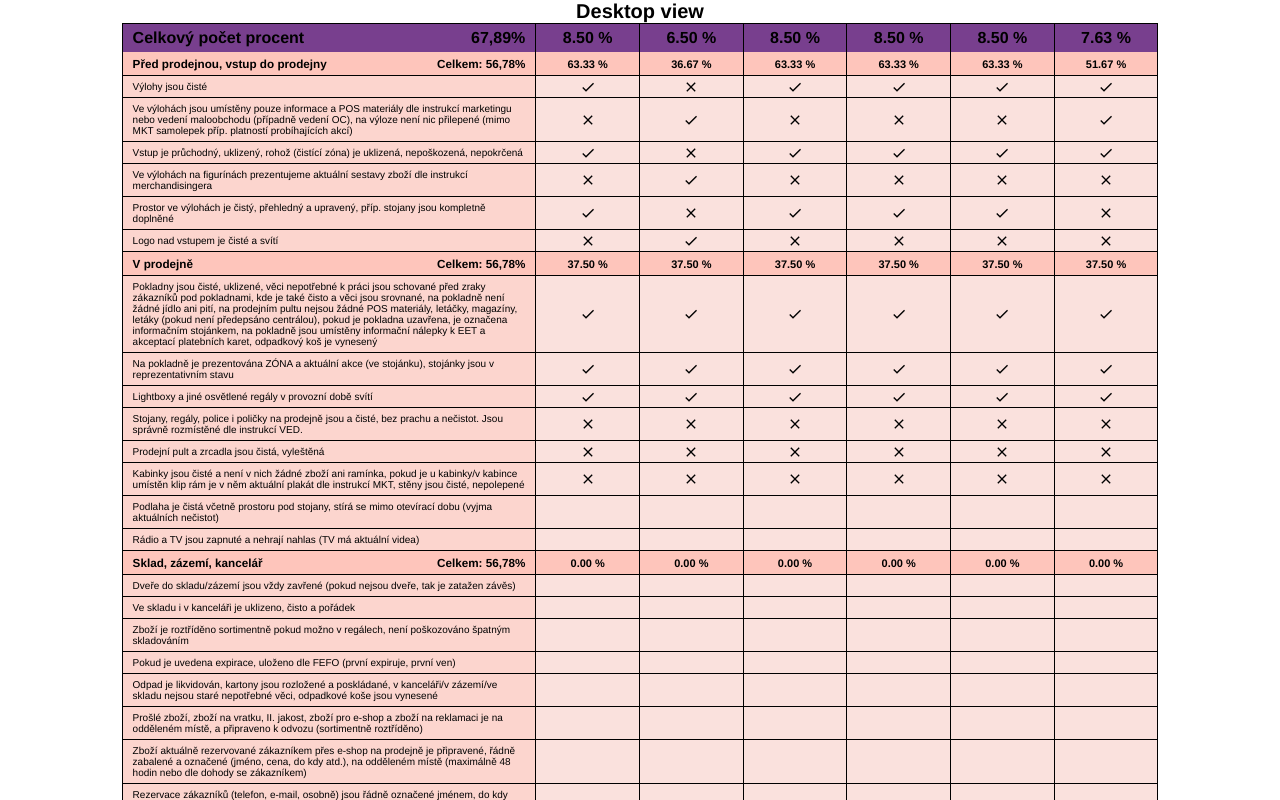
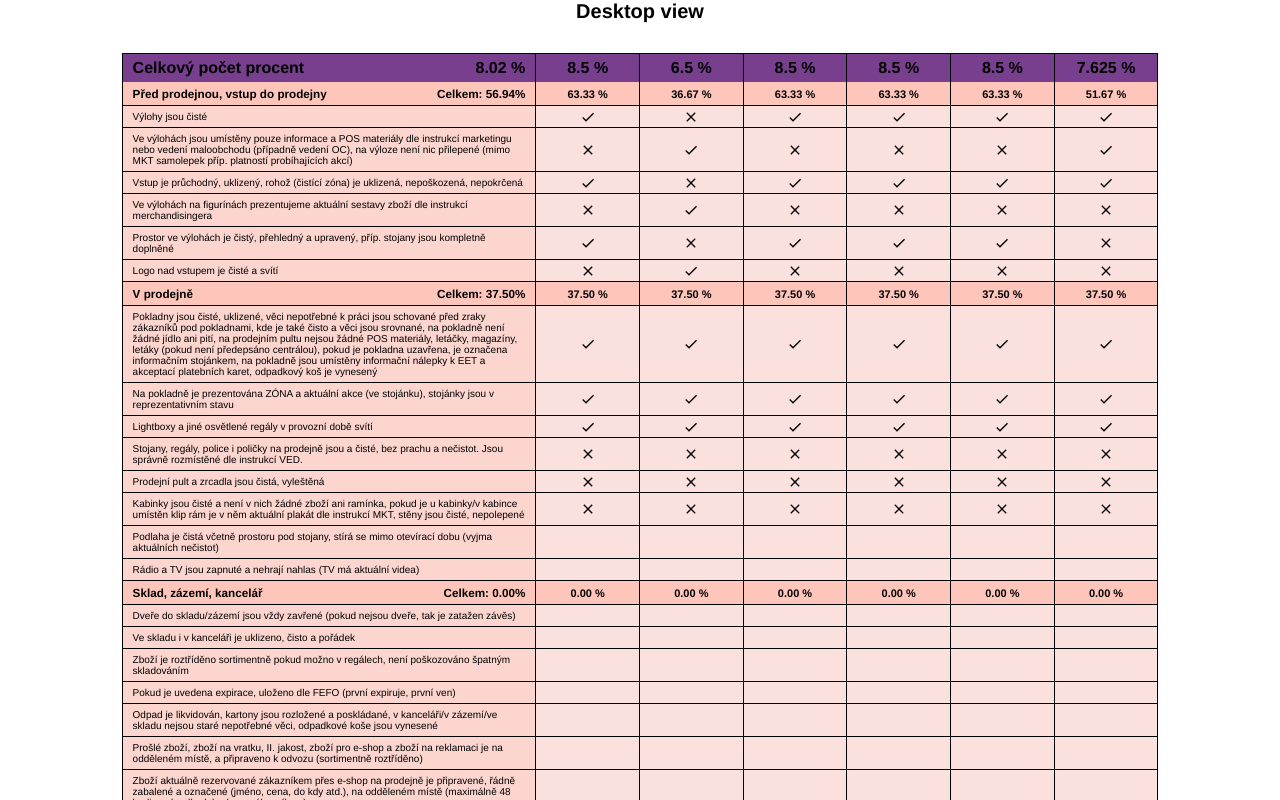
Before and after one commit to brojor/store-audit-desktop, a Vue app: page / in a window 1280 px wide. Shown: the top 800 px of the page. Built offline with nearby package versions, Linux system fonts and the light colour scheme.

Commit message:
přidány součty procent za audit, za všechny audity v kategorii, celkový počet procent za půl roku + odstranění nepotřebného kódu

```diff
--- a/src/components/DesktopView.vue
+++ b/src/components/DesktopView.vue
@@ -6,18 +6,17 @@
         <div class="totalPerc">
           <div class="col1 flex justify-between">
             <h4>Celkový počet procent</h4>
-            <h4>67,89%</h4>
+            <h4>{{ halfYearScore.toFixed(2) }} %</h4>
           </div>
           <div
             v-for="(audit, auditIndex) in audits"
             :key="auditIndex"
             class="col2 center-x-y"
           >
-            <h4>{{ allKatsPerc(auditIndex) }} %</h4>
+            <h4>{{ totalScorePerAudit(auditIndex) }} %</h4>
           </div>
         </div>
       </div>
-      <!-- <div class="sum-kat-perc"><h5>100%</h5></div> -->
 
       <div
         v-for="(points, katKey, katIndex) in pointNames"
@@ -28,7 +27,7 @@
           <div class="row">
             <div class="title col1">
               <h3>{{ katNames[katKey] }}</h3>
-              <h3>Celkem: 56,78%</h3>
+              <h3>Celkem: {{ totalScoreInKat(katKey).toFixed(2) }}%</h3>
             </div>
 
             <div
@@ -60,7 +59,6 @@
             </div>
           </div>
         </div>
-        <!-- <div class="sum-kat-perc"><h5>100%</h5></div> -->
       </div>
     </div>
   </main>
@@ -83,6 +81,7 @@ export default {
       katNames,
       pointNames,
       weights,
+      countCompletedAudits: 6,
     };
   },
   methods: {
@@ -95,7 +94,7 @@ export default {
       ).reduce((acc, val) => acc + val);
       return ((achieved * 100) / available).toFixed(2);
     },
-    allKatsPerc(auditIndex) {
+    totalScorePerAudit(auditIndex) {
       // prettier-ignore
       const totalAvailable = Object.values(this.weights)
         .map((kat) => Object.values(kat).reduce(
@@ -110,68 +109,21 @@ export default {
         (acc, points) => acc + Object.values(points).reduce((acc2, val) => acc2 + val),
         0,
       );
-      return ((totalAchieved * 100) / totalAvailable).toFixed(2);
+      return (totalAchieved * 100) / totalAvailable;
     },
-
-    calcTotalAvailable(kategory) {
-      return Object.values(this.weights[kategory]).reduce(
+    totalScoreInKat(kategory) {
+      const maxScore = Object.values(this.weights[kategory]).reduce(
         (acc, val) => acc + val,
       );
-    },
-    calcTotalGained(kategory) {
-      return Object.keys(this.weights[kategory]).reduce((acc, point) => {
-        if (this.dataStore[kategory][point].status === 'accepted') {
-          return acc + weights[kategory][point];
-        }
-        return acc;
-      }, 0);
-    },
-    calcKategoryPerc(kategory) {
-      const available = Object.values(this.weights[kategory]).reduce(
-        (acc, val) => acc + val,
-      );
-      const gained = Object.keys(this.weights[kategory]).reduce(
-        (acc, point) => {
-          if (this.dataStore[kategory][point].status === 'accepted') {
-            return acc + weights[kategory][point];
-          }
-          return acc;
-        },
-        0,
-      );
-      return ((gained * 100) / available).toFixed(1);
-    },
-    calcAchievedScore(kat) {
-      return Object.values(this.achievedScore[kat]).reduce(
-        (acc, val) => acc + val,
-      );
+      const available = maxScore * this.countCompletedAudits;
+      const achieved = Object.values(this.achievedScore)
+        .map((audit) => Object.values(audit[kategory]))
+        .flat()
+        .reduce((acc, val) => acc + val);
+      return (achieved * 100) / available;
     },
   },
   computed: {
-    summaryPercAvailable() {
-      const katWeights = Object.values(this.weights);
-      // eslint-disable-next-line
-      const summs = katWeights.map((obj) => {
-        return Object.values(obj).reduce((acc, val) => acc + val);
-      });
-      return summs.reduce((acc, val) => acc + val);
-    },
-    summaryPercGained() {
-      // eslint-disable-next-line
-      const gainedWeights = Object.keys(this.weights).map((kat) => {
-        // eslint-disable-next-line
-        return Object.keys(this.dataStore[kat]).map((point) => {
-          return this.dataStore[kat][point].status === 'accepted'
-            ? this.weights[kat][point]
-            : 0;
-        });
-      });
-      // eslint-disable-next-line
-      return gainedWeights.map((obj) => {
-        return Object.values(obj).reduce((acc, val) => acc + val);
-      });
-    },
-
     /* eslint-disable no-param-reassign */
     achievedScore() {
       return this.audits.reduce((auditsObj, audit, index) => {
@@ -190,6 +142,14 @@ export default {
         }, {});
         return auditsObj;
       }, {});
+    },
+    halfYearScore() {
+      // prettier-ignor
+      return (
+        Object.keys(this.audits)
+          .map((auditIndex) => this.totalScorePerAudit(auditIndex))
+          .reduce((acc, val) => acc + val) / Object.keys(this.audits).length
+      );
     },
     /* eslint-enable no-param-reassign */
   },
@@ -280,8 +240,8 @@ main {
 .main-container {
   /*border: 1px solid black;*/
   width: 90%;
-  margin: auto;
   border-top: 1px solid black;
+  margin: 3rem auto;
 }
 .title {
   padding: 0.5rem 1rem;
```
